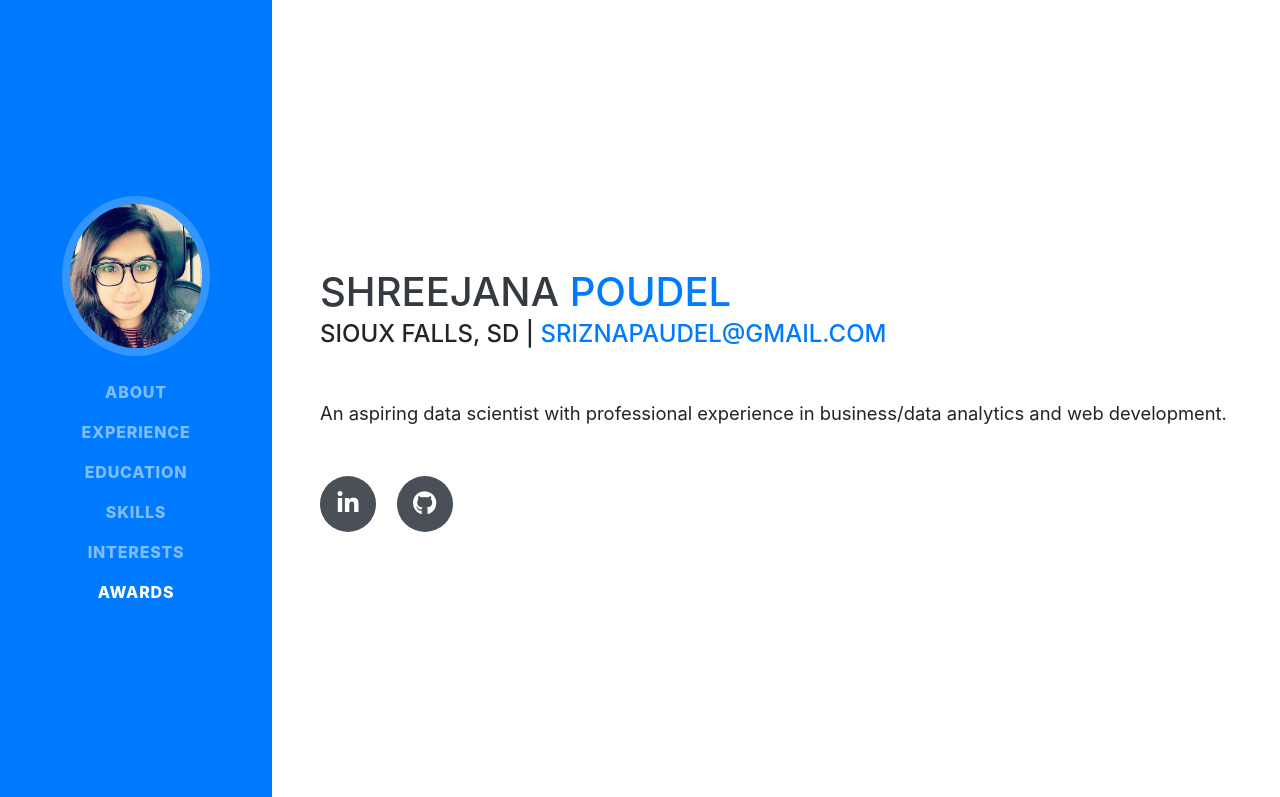
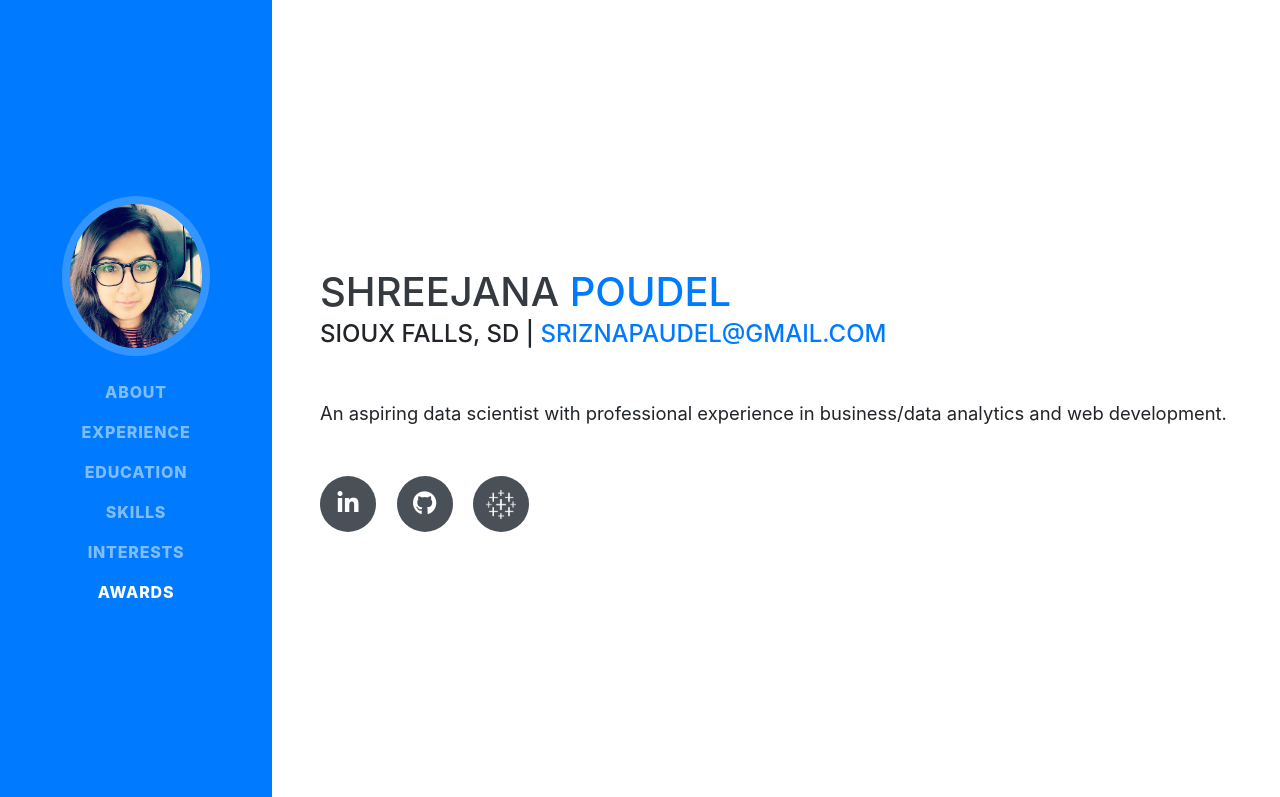
Before and after one commit to Sriz/Sriz.github.io, a website with bundled scripts: page index.html in a window 1280 px wide. Shown: the top 797 px of the page. Built offline with nearby package versions, Linux system fonts and the light colour scheme; a web font is replaced by a local one.

Commit message:
Tableau added

```diff
--- a/index.html
+++ b/index.html
@@ -76,6 +76,9 @@
           </a>
           <a href="https://github.com/Sriz">
             <i class="fab fa-github"></i>
+          </a>
+          <a href="https://public.tableau.com/profile/shreejana.poudel#!/">
+            <i class="fab"><img src="img/tableau_logo.png" width="30px"></i>
           </a>
           <!--<a href="#">
             <i class="fab fa-twitter"></i>
```
Also changed, not shown: img/tableau_logo.png (added).
